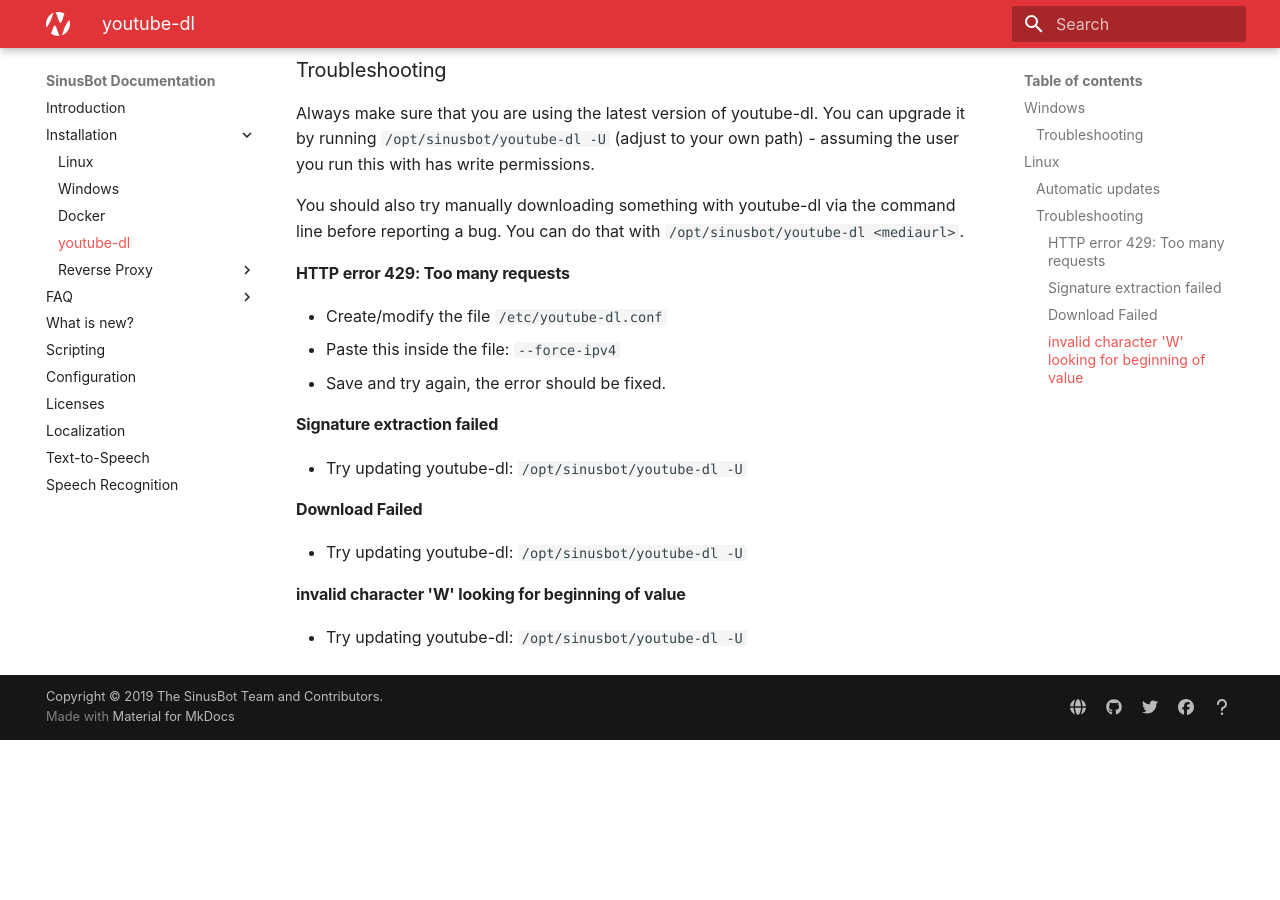
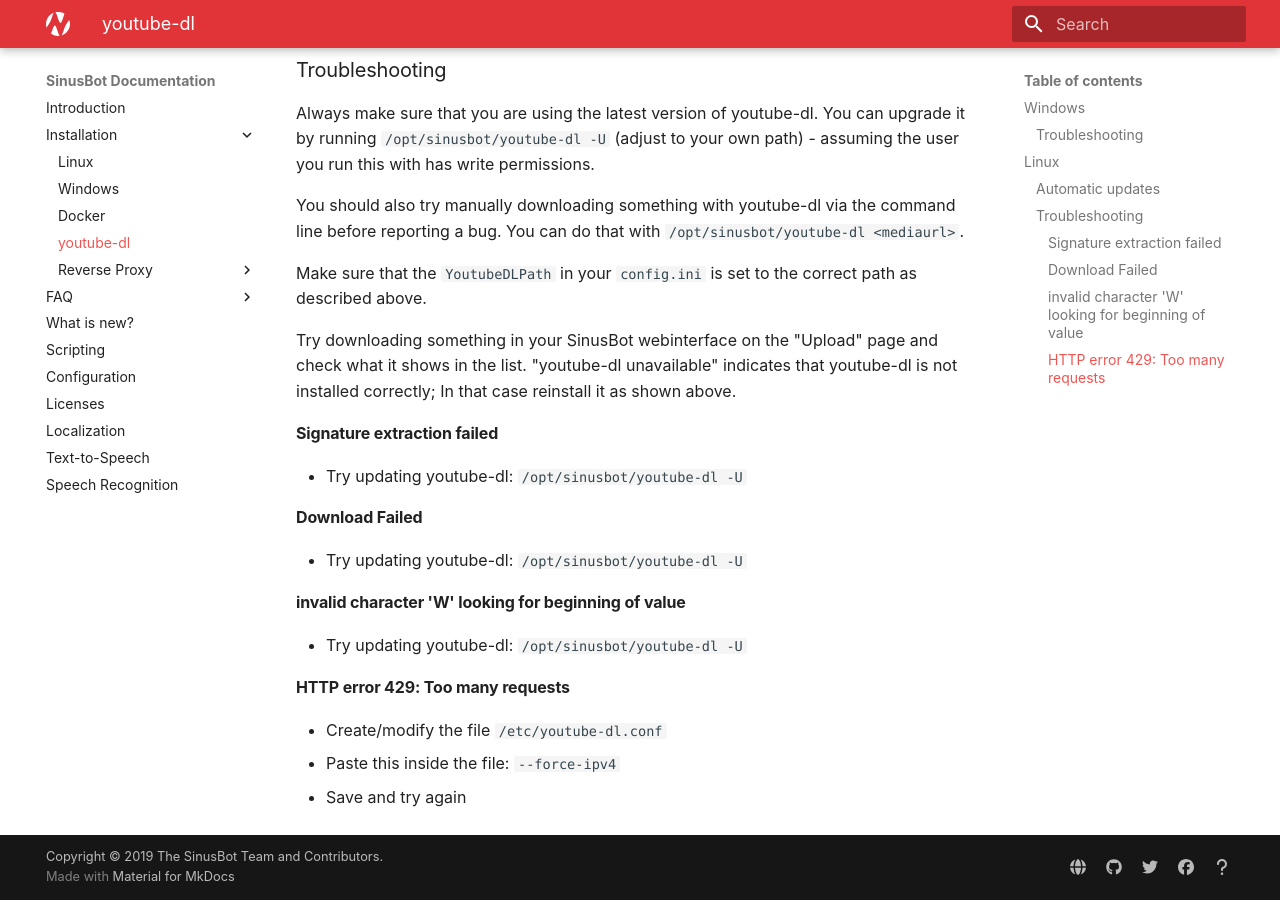
Before and after one commit to SinusBot/docs, an MkDocs documentation site: the page built from docs/youtube-dl.md, in a window 1280 px wide and 900 px high, scrolled down 1216 px. Built offline with MkDocs 1.6.1 and Material for MkDocs 9.7.7, drawn with Linux system fonts in a browser that asks for light colours; before the commit the page ends 1956 px from its top, so only the background shows below that.

Commit message:
youtube-dl: add more troubleshooting

```diff
--- a/docs/youtube-dl.md
+++ b/docs/youtube-dl.md
@@ -45,11 +45,9 @@
 
 You should also try manually downloading something with youtube-dl via the command line before reporting a bug. You can do that with `/opt/sinusbot/youtube-dl <mediaurl>`.
 
-#### HTTP error 429: Too many requests
+Make sure that the `YoutubeDLPath` in your `config.ini` is set to the correct path as described above.
 
-- Create/modify the file `/etc/youtube-dl.conf`
-- Paste this inside the file: `--force-ipv4`
-- Save and try again, the error should be fixed.
+Try downloading something in your SinusBot webinterface on the "Upload" page and check what it shows in the list. "youtube-dl unavailable" indicates that youtube-dl is not installed correctly; In that case reinstall it as shown above.
 
 #### Signature extraction failed
 
@@ -62,3 +60,9 @@
 #### invalid character 'W' looking for beginning of value
 
 - Try updating youtube-dl: `/opt/sinusbot/youtube-dl -U`
+
+#### HTTP error 429: Too many requests
+
+- Create/modify the file `/etc/youtube-dl.conf`
+- Paste this inside the file: `--force-ipv4`
+- Save and try again
```
